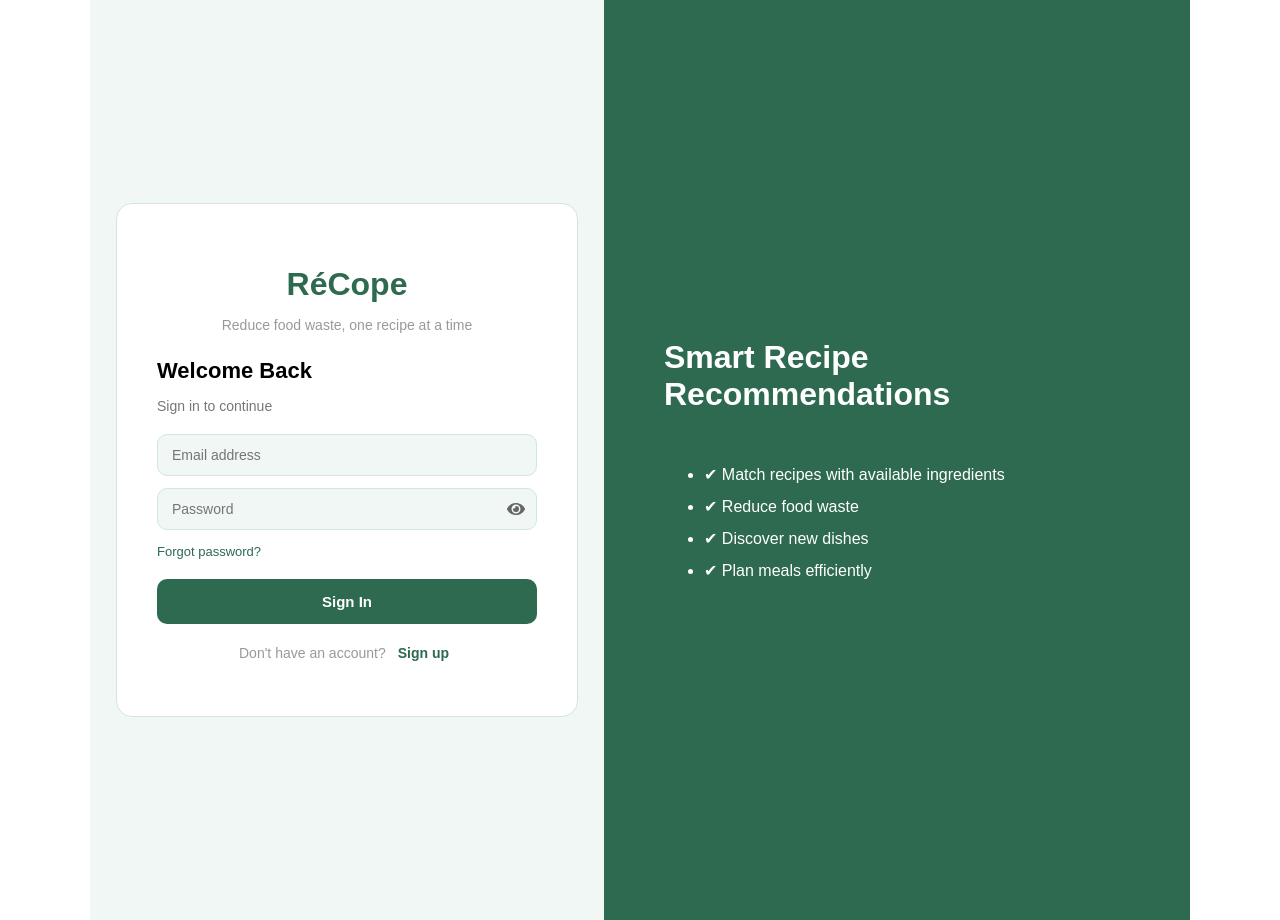
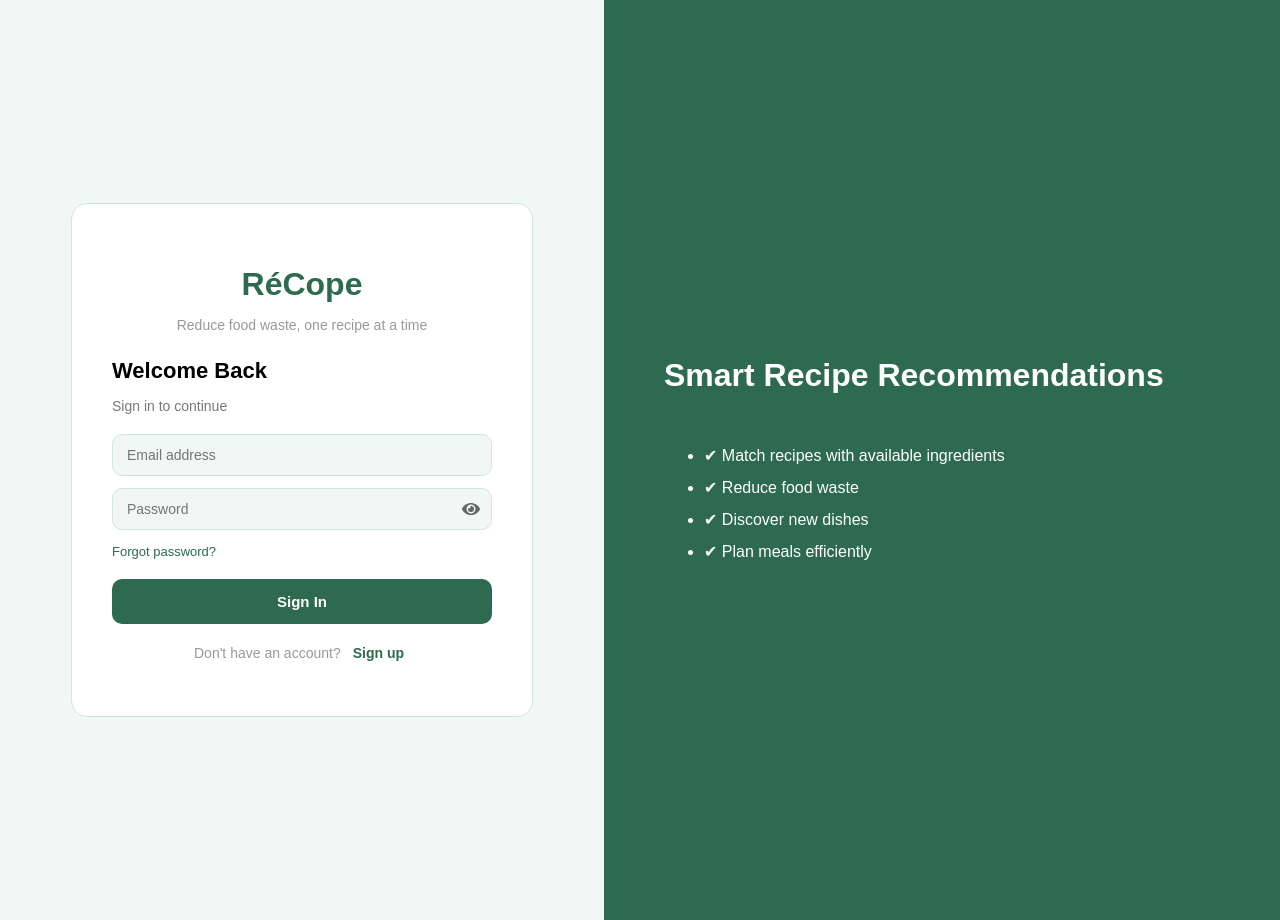
Before and after one commit to iamwhoiam3000/Recope-Final-Web-and-Mobile, a React (Create React App) app in the folder frontend/web/: page / in a window 1280 px wide. Built offline with nearby package versions, Linux system fonts and the light colour scheme; no server answers.

Commit message:
Make login page full width

```diff
--- a/frontend/web/src/pages/Login.tsx
+++ b/frontend/web/src/pages/Login.tsx
@@ -100,8 +100,7 @@ if (error) {
   style={{
   display: "flex",
   minHeight: "100vh",
-  maxWidth: 1100,
-  margin: "0 auto",
+  width: "100vw",
   fontFamily: "sans-serif",
 }}
 >
```
